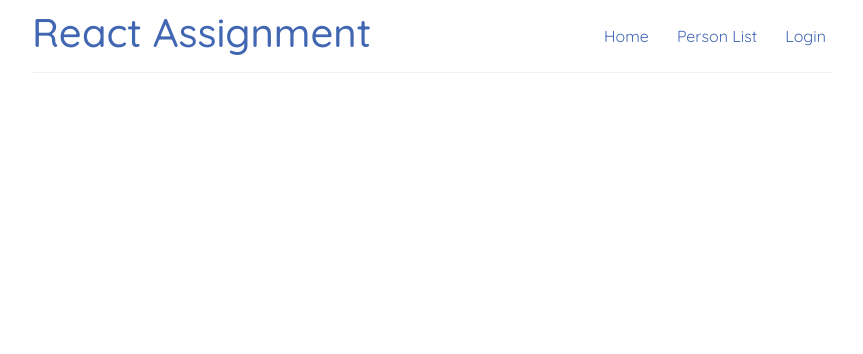
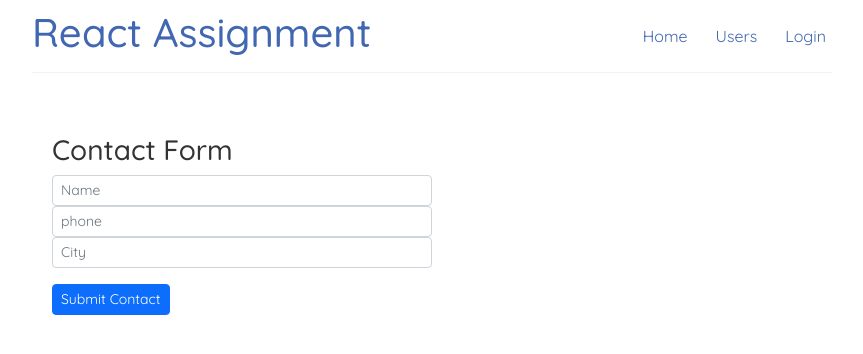
Before and after one commit to keewee75/reactassignment, a React (Create React App) app: page /AddUser in a window 1280 px wide. Shown: the top 354 px of the page, without its empty margins (208-1071 px from the left). Built offline with nearby package versions, Linux system fonts and the light colour scheme.

Commit message:
ReactToApi

```diff
--- a/src/App.js
+++ b/src/App.js
@@ -5,6 +5,8 @@ import Home from "./Components/Home";
 import PersonList from "./Components/PersonList";
 import PersonDetails from "./Components/PersonDetails";
 import LoginForm from "./Components/LoginForm";
+import AllUsers from "./Pages/AllUsers";
+import AddUser from "./Pages/AddUser";
 import { UserContext } from "./Components/UserContext";
 import "bootstrap/dist/css/bootstrap.min.css";
 import "./App.css";
@@ -30,6 +32,8 @@ function App() {
           <Routes>
             <Route path="/" element={<Home />} />
             <Route path="/PersonList" element={<PersonList {...{ addContact, contacts }} />} />
+            <Route path="/AllUsers" element={<AllUsers />} />
+            <Route path="/AddUser" element={<AddUser />} />
             <Route path="/Components/PersonDetails/:id/*" element={<PersonDetails />} />
             <Route path="/LoginForm" element={<LoginForm />} />
           </Routes>
--- a/src/Components/Navbar.js
+++ b/src/Components/Navbar.js
@@ -1,6 +1,6 @@
 import { Link } from "react-router-dom";
 import { UserContext } from "./UserContext";
-import { useContext, useState } from "react";
+import { useContext } from "react";
 
 export default function Navbar() {
     const {value, setValue} = useContext(UserContext);
@@ -11,7 +11,8 @@ export default function Navbar() {
 
     <div className="links">
       <Link to="/">Home</Link>
-      <Link to="/PersonList">Person List</Link>
+      {/* <Link to="/PersonList">Person List</Link> */}
+      <Link to="/AllUsers">Users</Link>
       { !value && <Link to="/LoginForm">Login</Link> }
       { value && <Link to={"/"} onClick={() => {setValue(null);}} >Logout</Link> }
       {value}
--- a/src/Components/PersonDetails.js
+++ b/src/Components/PersonDetails.js
@@ -1,14 +1,61 @@
+import axios from "axios";
+import uuid from "react-uuid";
 import { useParams } from "react-router-dom";
+import { useEffect, useState } from "react";
 
 const PersonDetails = () => {
-    const { id } = useParams();
+  const { id } = useParams();
+  const [user, setUser] = useState([]);
+  const userId = Number(id);
 
-    return (
-        <div className="person-details">
-            <h2>Person details page for id:</h2>
-            <h2>{ id }</h2>
-        </div>
-    );
-}
+  useEffect(() => {
+    axios.get("https://localhost:7260/ReactApi").then((response) => {
+      setUser((existingData) => {
+        //console.log(response);
+        return response.data;
+      });
+    });
+  }, []);
+
+  return (
+    <>
+      <div className="person-details">
+        {user
+          .filter((person) => person.personId === userId)
+          .map((filteredPerson) => (
+            <h2 key={uuid()}>Details page for {filteredPerson.name}</h2>
+          ))}
+      </div>
+
+      {/* <div>
+        {user
+        .map((item) => {
+          return item.languages.map((language) => {
+            return <li key={uuid()}>{language.languageName}</li>;
+          });
+        })}
+      </div> */}
+
+      <div>
+        <h5>Languages</h5>
+        {user
+        .filter((person) => person.personId === userId)
+        .map((filteredPerson) => {
+          return filteredPerson.languages.map((language) => {
+            return <li key={uuid()}>{language.languageName}</li>;
+          });
+        })}
+      </div>
+
+      {/* <div>
+        {user
+          .filter((person) => person.personId === userId)
+          .map((filteredPerson) => (
+            <li key={uuid()}>{filteredPerson.name}</li>
+          ))}
+      </div> */}
+    </>
+  );
+};
 
 export default PersonDetails;
--- /dev/null
+++ b/src/Pages/AddUser.js
@@ -0,0 +1,84 @@
+import axios from "axios";
+import { useRef } from "react";
+import { Form, Button } from "react-bootstrap";
+import { useNavigate } from "react-router-dom";
+
+const AddUser = () => {
+  const userName = useRef("");
+  const phone = useRef("");
+  const city = useRef("");
+  // const language = useRef("");
+
+  const navigate = useNavigate();
+
+  function addUserHandler() {
+    var payload = {
+      name: userName.current.value,
+      phoneNumber: phone.current.value,
+      cityId: city.current.value,
+      //   language: language.current.value
+    };
+    axios.post("https://localhost:7260/ReactApi", payload).then((response) => {
+      console.log(response);
+      navigate("/AllUsers");
+    });
+    console.log(payload);
+  }
+
+  return (
+    <>
+      <div className="form-container w-50">
+        <Form>
+          <h3>Contact Form</h3>
+
+          <Form.Control
+            size="sm"
+            type="text"
+            name="name"
+            placeholder="Name"
+            required
+            ref={userName}
+          />
+
+          <Form.Control
+            size="sm"
+            type="text"
+            name="phone"
+            placeholder="phone"
+            ref={phone}
+          />
+
+          <Form.Control
+            size="sm"
+            type="number"
+            name="city"
+            required
+            placeholder="City"
+            ref={city}
+          />
+
+          {/* <Form.Control
+            size="sm"
+            type="text"
+            name="language"
+            placeholder="Language"
+            ref={language}
+          /> */}
+
+          <p></p>
+          <Button
+            variant="primary"
+            size="sm"
+            type="button"
+            onClick={addUserHandler}
+          >
+            Submit Contact
+          </Button>
+          <p></p>
+        </Form>
+      </div>
+    </>
+  );
+};
+
+export default AddUser;
--- /dev/null
+++ b/src/Pages/AllUsers.js
@@ -0,0 +1,60 @@
+import axios from "axios";
+import { Link, useNavigate } from "react-router-dom";
+import { useEffect, useState } from "react";
+import { Table, Button } from "react-bootstrap";
+
+const AllUsers = () => {
+  const [users, setUsers] = useState([]);
+
+  const navigate = useNavigate();
+
+  useEffect(() => {
+    axios.get("https://localhost:7260/ReactApi").then((response) => {
+      setUsers((existingData) => {
+        console.log(response);
+        return response.data;
+      });
+    });
+  }, []);
+
+  return (
+    <>
+      <Button
+        variant="primary"
+        size="sm"
+        type="button"
+        onClick={() => {
+          navigate("/AddUser");
+        }}
+      >
+        Add User
+      </Button>
+      <p></p>
+      <Table className="w-100" bordered hover size="sm">
+        <thead>
+          <tr>
+            <th>Name</th>
+            <th>Phone</th>
+            <th>City</th>
+          </tr>
+        </thead>
+        <tbody className="tablelinks">
+          {/* use .map to loop */}
+          {users.map((user) => (
+            <tr key={user.personId}>
+              <td>
+                <Link to={`/Components/PersonDetails/${user.personId}`}>
+                  {user.name}
+                </Link>
+              </td>
+              <td>{user.phoneNumber}</td>
+              <td>{user.cityId}</td>
+            </tr>
+          ))}
+        </tbody>
+      </Table>
+    </>
+  );
+};
+
+export default AllUsers;
```
